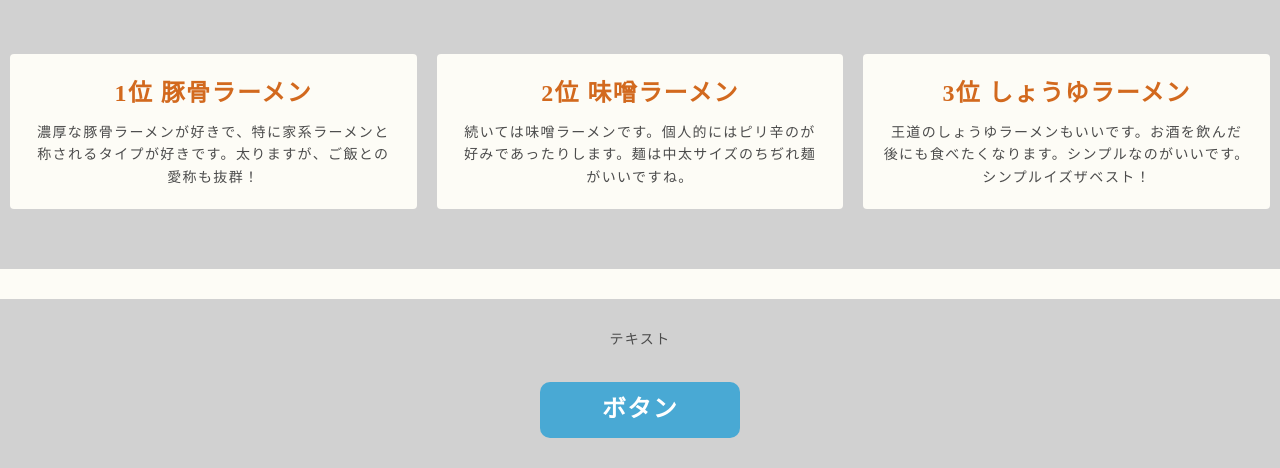
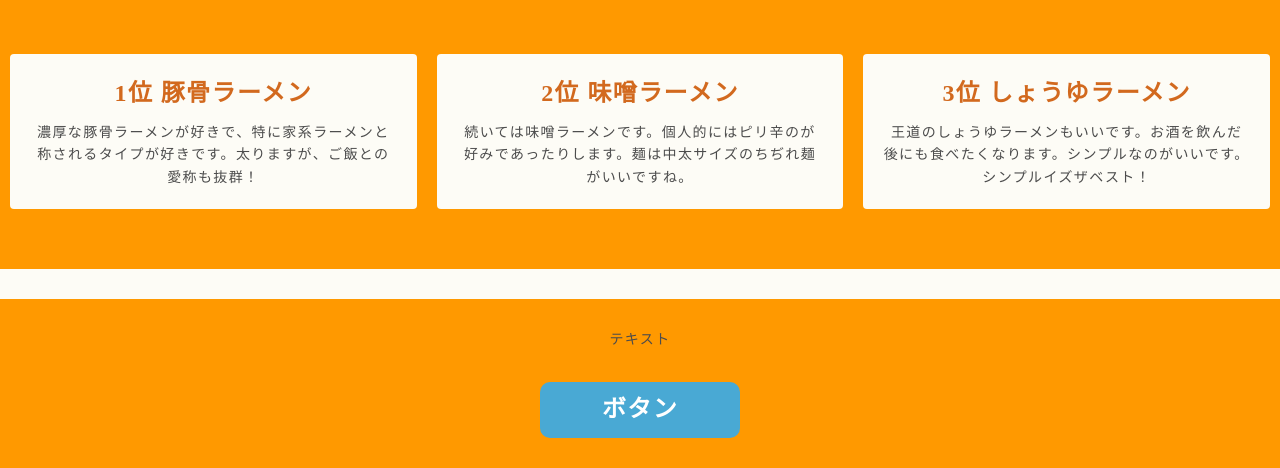
Before and after one commit to djr53910/responsive-site, a plain HTML site: page index.html in a window 1280 px wide. Shown: the part 794-1262 px from the top of the page. Drawn offline with Linux system fonts and the light colour scheme.

Commit message:
Update style.css

```diff
--- a/css/style.css
+++ b/css/style.css
@@ -33,6 +33,7 @@ html
 
 }
 
+
 body
 {
 
@@ -49,7 +50,7 @@ body
 　　margin-left : auto;
 }
 
-@media (max-width: 768px) {
+@media (max-width: 768px){
   .container {
     flex-direction: column;
   }
@@ -76,7 +77,7 @@ body
 
 #ranking
 {
-    background-color: #D1D1D1;
+    background-color: #FF9900;
      @include flex-direction(column);    // スキルボックスを縦に並べる
 }
 #ranking .container
@@ -132,7 +133,7 @@ section .container
 }
 
 #text_button{
-    background-color: #D1D1D1;
+    background-color: #FF9900;
     padding-bottom: 30px;
 }
 
```
